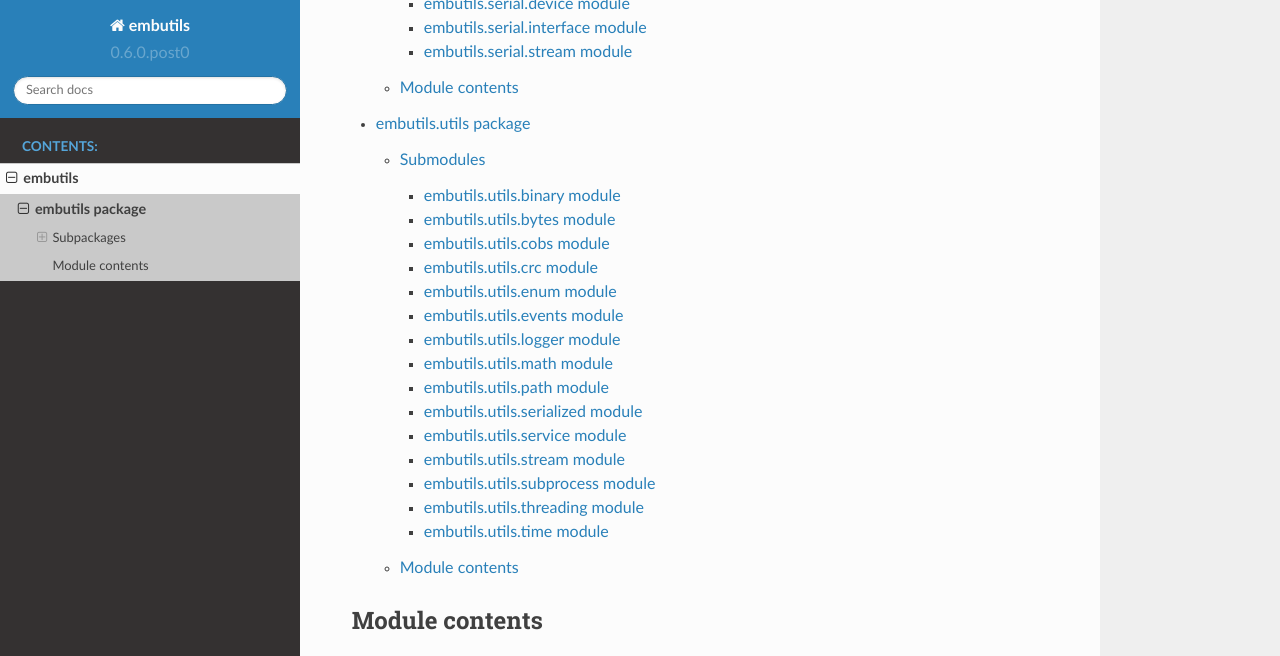
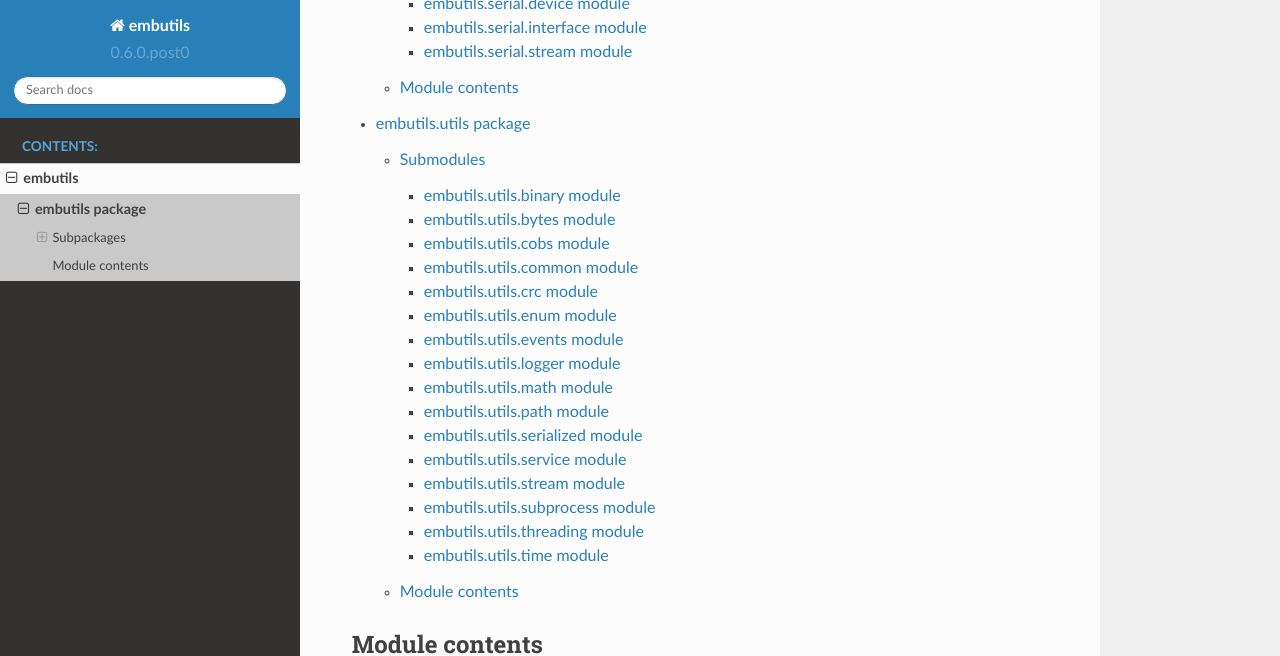
Before and after one commit to cwichel/embutils, a Sphinx documentation site: the page built from docs/_source/embutils.rst, in a window 1280 px wide and 900 px high, scrolled down 464 px, cut to the strip 0-656 px from the top of the window. Built offline with Sphinx 7.4.7 and the Read the Docs theme 2.0.0, drawn with Linux system fonts in a browser that asks for light colours.

Commit message:
Updated documentation

```diff
--- /dev/null
+++ b/docs/_source/embutils.utils.common.rst
@@ -0,0 +1,8 @@
+embutils.utils.common module
+============================
+
+.. automodule:: embutils.utils.common
+   :members:
+   :undoc-members:
+   :show-inheritance:
+   :private-members:
--- a/docs/_source/embutils.utils.rst
+++ b/docs/_source/embutils.utils.rst
@@ -10,6 +10,7 @@ Submodules
    embutils.utils.binary
    embutils.utils.bytes
    embutils.utils.cobs
+   embutils.utils.common
    embutils.utils.crc
    embutils.utils.enum
    embutils.utils.events
```
